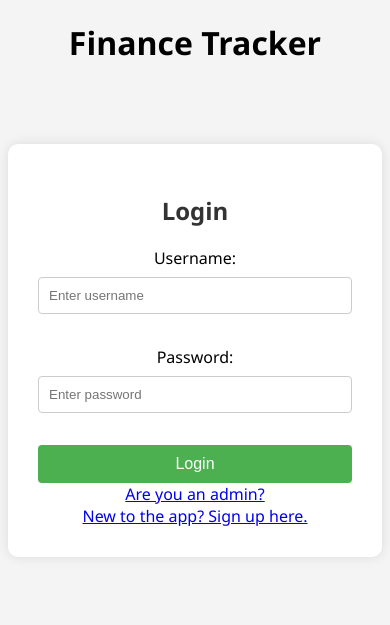
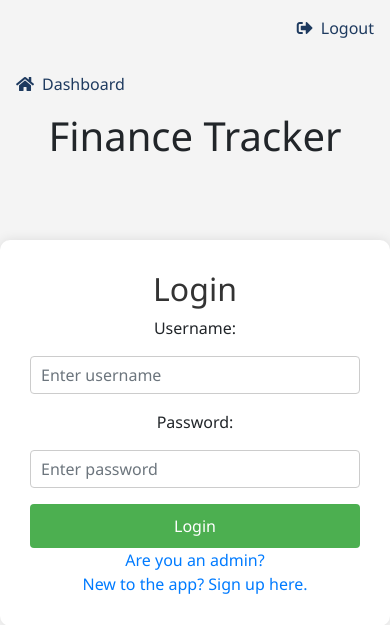
Before and after one commit to zarif123459/crispy-journey, a Django app: page / in a window 390 px wide. Shown: the top 625 px of the page. Run offline with Django 5.2, Linux system fonts and the light colour scheme.

Commit message:
catedit added

```diff
--- a/projectplace/appspot/static/appspot/styles.css
+++ b/projectplace/appspot/static/appspot/styles.css
@@ -132,3 +132,49 @@ button[type="submit"]:hover {
     color: #00796b;
     font-weight: bold;
 }
+
+.top-navbar {
+    position: absolute;
+    top: 0;
+    right: 0;
+    padding: 1rem 2rem;
+    display: flex;
+    gap: 1.5rem;
+    z-index: 100;
+}
+
+.top-nav-link {
+    color: #1e3a5f;
+    text-decoration: none;
+    font-weight: 500;
+    display: flex;
+    align-items: center;
+    gap: 0.5rem;
+    transition: all 0.3s ease;
+}
+
+.top-nav-link:hover {
+    color: #ff7e5f;
+    text-decoration: none;
+}
+
+.home-link {
+    position: absolute;
+    top: 0;
+    left: 0;
+    padding: 1rem 2rem;
+    z-index: 100;
+}
+
+@media (max-width: 768px) {
+    .top-navbar, .home-link {
+        position: relative;
+        width: 100%;
+        justify-content: flex-end;
+        padding: 1rem;
+    }
+
+    .home-link {
+        justify-content: flex-start;
+    }
+}
--- a/projectplace/appspot/templates/display/add_category.html
+++ b/projectplace/appspot/templates/display/add_category.html
@@ -4,7 +4,7 @@
 
 {% block content %}
 
-<h2>Add </h2>
+<h2>Add Categories</h2>
 <form method="post">
     {% csrf_token %}
     {{ form.as_p }}
--- a/projectplace/appspot/templates/display/base.html
+++ b/projectplace/appspot/templates/display/base.html
@@ -5,10 +5,27 @@
 <head>
     <meta charset="UTF-8">
     <title>{% block title %}Finance Tracker{% endblock %}</title>
+    <link rel="stylesheet" href="https://cdn.jsdelivr.net/npm/bootstrap@4.6.0/dist/css/bootstrap.min.css"
+        integrity="sha384-B0vP5xmATw1+K9KRQjQERJvTumQW0nPEzvF6L/Z6nronJ3oUOFUFpCjEUQouq2+l" crossorigin="anonymous">
+    <link rel="stylesheet" href="https://use.fontawesome.com/releases/v5.15.2/css/all.css"
+        integrity="sha384-vSIIfh2YWi9wW0r9iZe7RJPrKwp6bG+s9QZMoITbCckVJqGCCRhc+ccxNcdpHuYu" crossorigin="anonymous">
     <link rel="stylesheet" href="{% static 'appspot/styles.css' %}">
 </head>
 <body>
     <div>
+        <div class="top-navbar">
+            <a href="#" class="top-nav-link">
+                <i class="fas fa-sign-out-alt"></i>
+                Logout
+            </a>
+        </div>
+
+        <div class="home-link">
+            <a href="{% url 'admin-home' %}" class="top-nav-link">
+                <i class="fas fa-home"></i>
+                Dashboard
+            </a>
+        </div>
         <div>
         <h1>Finance Tracker</h1>
         {% block content %}
--- a/projectplace/appspot/urls.py
+++ b/projectplace/appspot/urls.py
@@ -24,7 +24,7 @@ urlpatterns = [
     path('deleteprofile/<int:uid>', deleteprofile, name='deleteprofile'),
     path('categorylist/', categorylist, name='categorylist'),
     path('insertcategory/', insertcategory, name='insertcategory'),
-    path('categoryedit/<int:id>',categoryedit,name= 'categoryedit'),
-    path('updatecategory/<int:id>', updatecategory, name='updatecategory'),
+    path('categoryedit/<int:catid>',categoryedit,name= 'categoryedit'),
+    path('updatecategory/<int:catid>', updatecategory, name='updatecategory'),
     path('balancesheet/',balance_sheet,name="balancesheet" ),
     ]
--- a/projectplace/appspot/views.py
+++ b/projectplace/appspot/views.py
@@ -202,10 +202,10 @@ def updatecategory(request, catid):
     if request.method=='POST':
         try:
             cat=Category.objects.get(catid=catid)
-            cat.name= request.POST['cname']
-            cat.setbudget = request.POST['cset_budget']
-            cat.totalspend = request.POST['cspend']
-            cat.userid = request.POST['cusername']
+            cat.name= request.POST['name']
+            cat.setbudget = request.POST['setbudget']
+            cat.totalspend = request.POST['totalspend']
+            cat.userid = request.POST['userid']
             cat.save()
             return redirect('/categorylist')
 
```
Also changed, not shown: projectplace/appspot/templates/adm/categoryedit.html (added, +57 -0 lines), projectplace/db.sqlite3.
